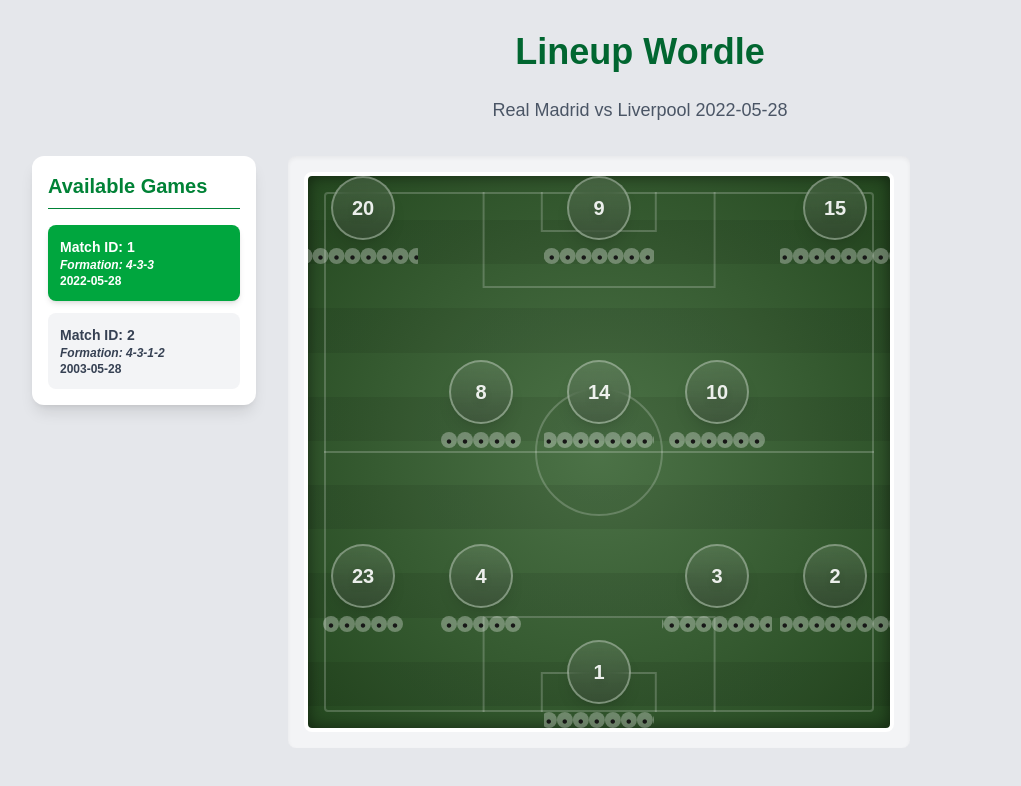
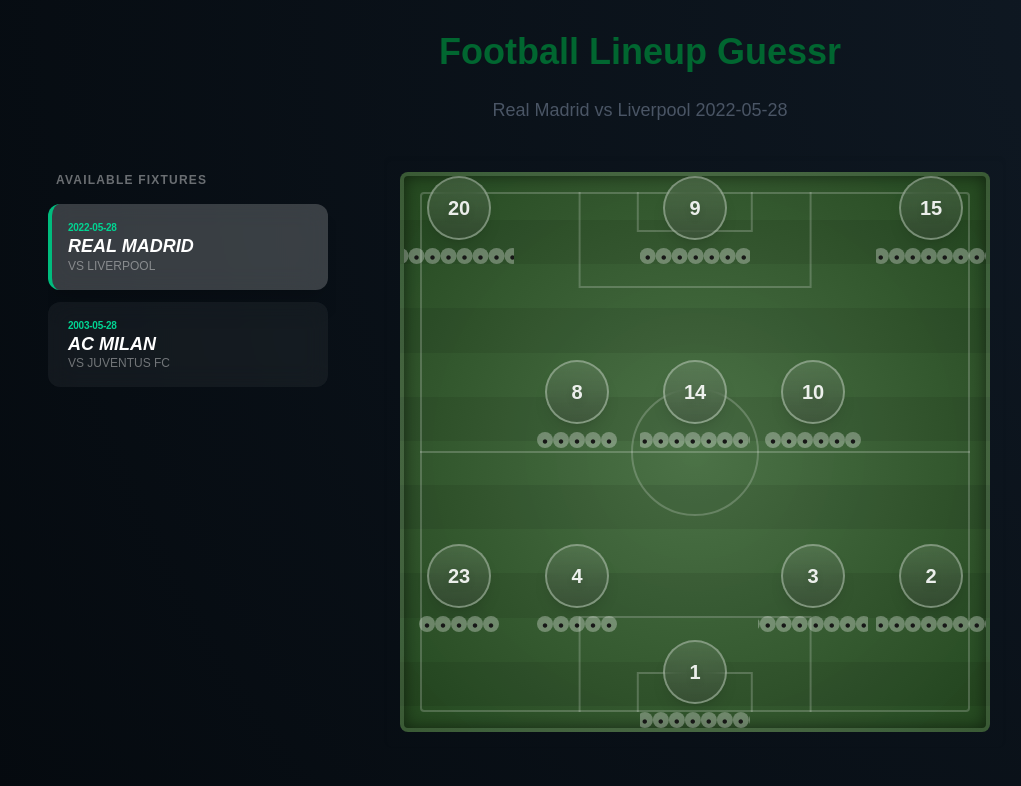
Before and after one commit to pqpattis/football-lineup-guessr, a Next.js app: page / in a window 1280 px wide. Shown: the top 786 px of the page, without its empty margins (0-1021 px from the left). Built offline with nearby package versions, Linux system fonts and the light colour scheme.

Commit message:
Enhance MatchSelector display, app background, and pitch border
  - Use glassmorphism design for match selector
  - Adjust opacity and thickness of Pitch border
  - Change heading to Football Lineup Guessr
  - Change background of app to a deep navy

```diff
--- a/app/page.tsx
+++ b/app/page.tsx
@@ -56,9 +56,9 @@
   };
 
   return (
-    <main className="flex min-h-screen flex-col items-center p-8 bg-gray-200">
+    <main className="flex min-h-screen flex-col items-center p-8 bg-[#050a0f] bg-[radial-gradient(circle_at_top_right,_#101a25_0%,_#050a0f_100%)]">
       <h1 className="text-4xl font-extrabold text-green-800 mb-6">
-        Lineup Wordle
+        Football Lineup Guessr
       </h1>
       <p className="mb-8 text-lg text-gray-600">
         {currentMatch.team} vs {currentMatch.opponent} {currentMatch.date}
--- a/components/MatchSelector.tsx
+++ b/components/MatchSelector.tsx
@@ -5,31 +5,49 @@
     const selectMatch = useGameStore(state => state.selectMatch);
     const currentMatchId = useGameStore(state => state.currentMatch.matchId);
     return (
-        <div className="match-list-sidebar flex flex-col w-56 p-4 bg-white rounded-xl shadow-lg h-fit">
-            <h3 className="text-xl font-bold mb-4 text-green-700 border-b pb-2">Available Games</h3>
+        <aside className="w-80 h-full flex flex-col p-4 gap-4">
+            {/* Sidebar header */}
+            <div className="px-2">
+                <h2 className="text-xs uppercase tracking-widest font-black text-white/40">
+                    Available Fixtures
+                </h2>
+            </div>
 
-            <div className="flex flex-col gap-3">
-                {MOCK_MATCHES.map((match) => (
+            {/* Scrollable match list */}
+            <div className="flex-1 overflow-y-auto space-y-3 pr-2 custom-scrollbar">
+            {MOCK_MATCHES.map((match) => {
+                const isActive = currentMatchId === match.matchId;
+                return (
                     <button
                         key={match.matchId}
                         onClick={() => selectMatch(match.matchId)}
                         className={`
-                            p-3 rounded-lg text-sm font-semibold text-left transition duration-150 ease-in-out
-                            ${match.matchId === currentMatchId
-                                // Active style
-                                ? 'bg-green-600 text-white shadow-md'
-                                // Inactive style
-                                : 'bg-gray-100 text-gray-700 hover:bg-green-100 hover:text-green-800'
-                            }
+                        w-full text-left p-4 rounded-xl transition-all duration-300
+                        border-l-4 group relative overflow-hidden
+                        ${isActive
+                            ? 'bg-white/20 border-emerald-500 shadow-xl'
+                            : 'bg-white/5 border-transparent hover:bg-white/10 hover:border-white/30'}
+                        backdrop-blur-md
                         `}
                     >
-                        {/* Display match info on the button */}
-                        <div className='font-bold'>Match ID: {match.matchId}</div>
-                        <div className='text-xs italic'>Formation: {match.formation}</div>
-                        <div className='text-xs'>{match.date}</div>
+                        {/* Gradient shine on hover */}
+                        <div className="absolute inset-0 bg-gradient-to-r from-white/0 via-white/5 to-white/0 -translate-x-full group-hover:translate-x-full transition-transform duration-1000" />
+
+                        <div className="relative z-10">
+                            <p className="text-[10px] font-bold text-emerald-400 uppercase tracking-tight">
+                                {match.date}
+                            </p>
+                            <h3 className="text-white font-black text-lg leading-tight uppercase italic">
+                                {match.team}
+                                <span className="text-white/40 block text-xs not-italic font-medium">
+                                vs {match.opponent}
+                                </span>
+                            </h3>
+                        </div>
                     </button>
-                ))}
+                    );
+                })}
             </div>
-        </div>
-    );
+        </aside>
+);
 }
--- a/components/Pitch.tsx
+++ b/components/Pitch.tsx
@@ -159,11 +159,11 @@
     '"F1 F2 F3 F4 F5"';  // GK Area
 
   return (
-    <div className="p-4 bg-gray-100 rounded-lg shadow-inner">
+    <div className="p-4 rounded-lg shadow-inner">
       <div
         className={
           `relative h-[min(70vh,700px)] w-full max-w-3xl mx-auto
-          bg-green-700 border-4 border-white rounded-lg
+          bg-green-700 border-4 border-white/10 rounded-lg
           shadow-[inset_0_0_15px_rgba(0,0,0,0.5)]
           grid gap-2 p-0`
         }
```
